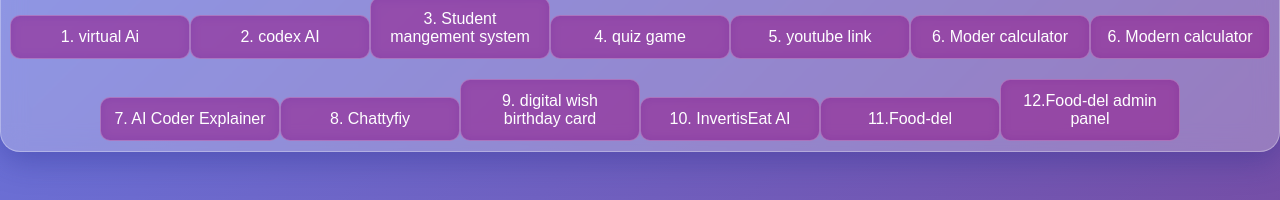
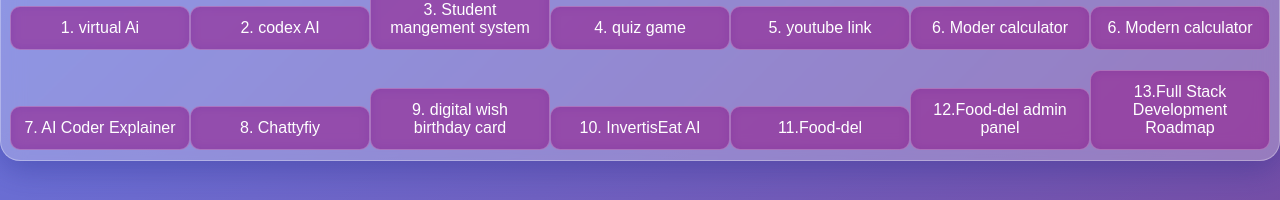
Before and after one commit to kumarayshu852/deploymern, a React (Create React App) app in the folder frontend/: page /home in a window 1280 px wide. Shown: the part 450-650 px from the top of the page. Built offline with nearby package versions, Linux system fonts and the light colour scheme; no server answers; sample sign-in values are in the browser's storage.

Commit message:
Add link to Full Stack Development Roadmap
new added link

```diff
--- a/frontend/src/pages/Home.js
+++ b/frontend/src/pages/Home.js
@@ -108,6 +108,9 @@ function Home() {
                      <Link to="https://food-del-r66k.vercel.app/">
                     <button className="ko">12.Food-del admin panel</button>
                 </Link>
+                     <Link to="https://pecan-whole-81535705.figma.site/">
+                    <button className="ko">13.Full Stack Development Roadmap</button>
+                </Link>
             </div>
 
 
```
